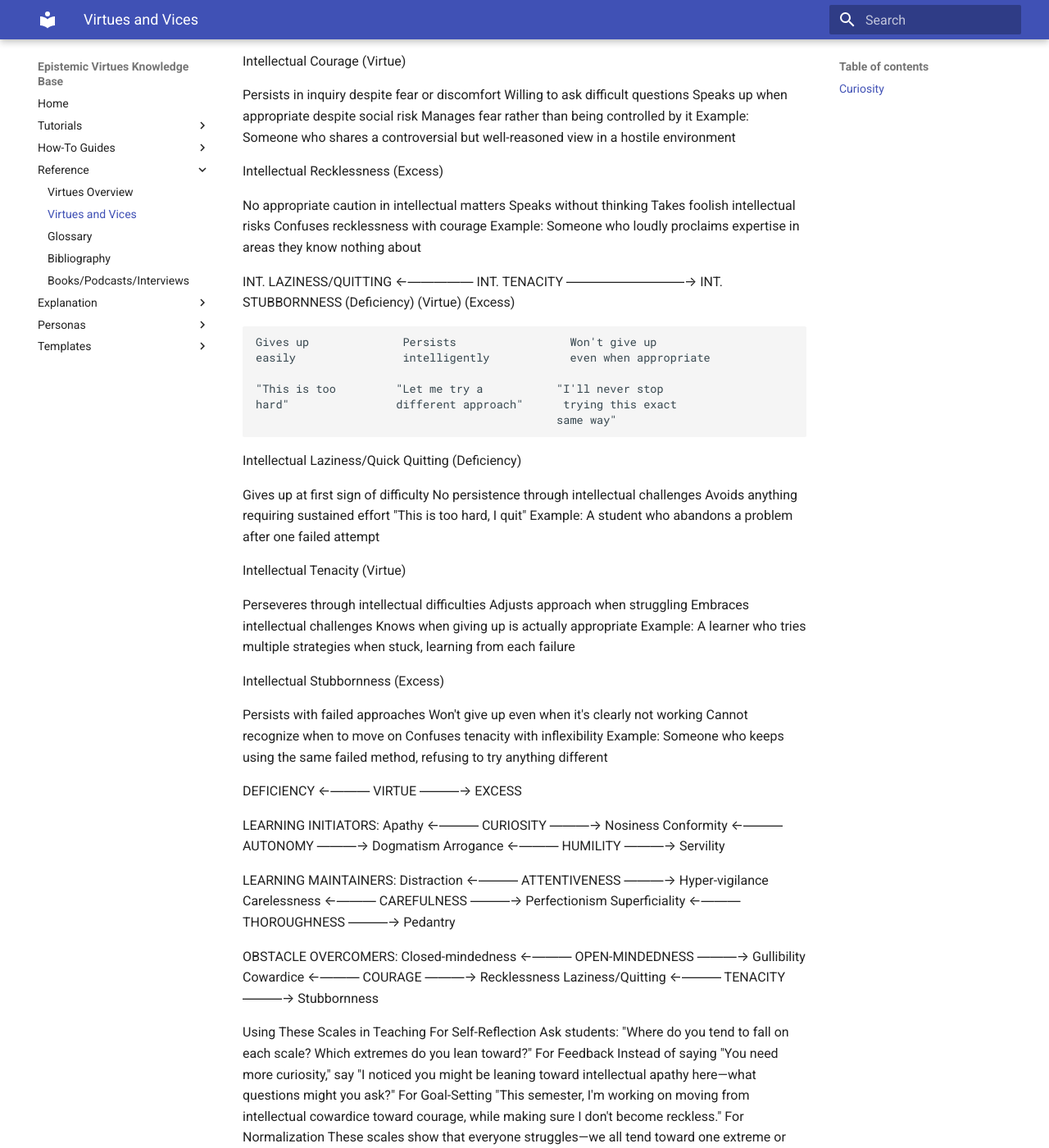
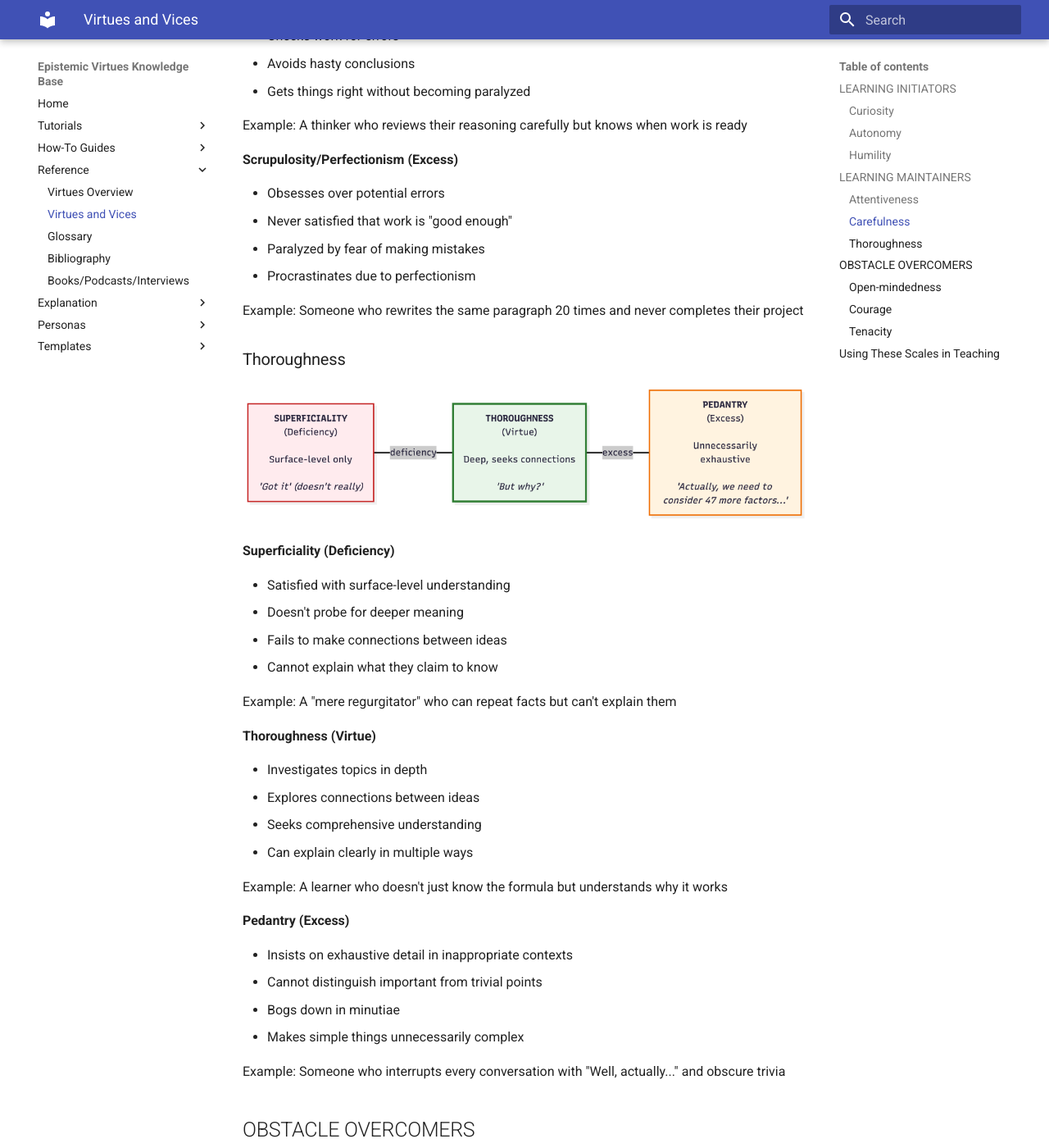
Before and after one commit to noanma/Epistemic-Virtues-KB, an MkDocs documentation site: the page built from docs/reference/virtues-vices.md, in a window 1280 px wide and 1400 px high, scrolled down 4910 px. Shown: the whole window at 82% size. Built offline with MkDocs 1.6.1 and Material for MkDocs 9.7.7, drawn with Linux system fonts in a browser that asks for light colours; some of the changed text lies outside the part shown.

Commit message:
Cleaned up vices

```diff
--- a/docs/reference/virtues-vices.md
+++ b/docs/reference/virtues-vices.md
@@ -1,321 +1,312 @@
 # Deficiency / Virtue / Excess
 
-This article presents each intellectual virtue
+**Understanding Intellectual Virtues Through Balance**
 
-## Curiosity
+Intellectual virtues exist on a spectrum. This framework, rooted in Aristotelian virtue ethics, helps us understand that virtues represent a balanced middle ground between two extremes: deficiency (too little) and excess (too much).
+
+## LEARNING INITIATORS
+
+### Curiosity
 
 ![Curiosity](../images/curiosity_vices.png)
 
-Intellectual Apathy (Deficiency)
+**Apathy (Deficiency)**
 
-Shows no interest in learning or understanding
-Asks no questions, even when confused
-Treats learning as a chore
-"Whatever, I don't really care"
+- Shows no interest in learning or understanding
+- Asks no questions, even when confused
+- Treats learning as a chore
+- "Whatever, I don't really care"
+
 Example: A student who never wonders about anything beyond what's required for a grade
 
-Curiosity (Virtue)
+**Curiosity (Virtue)**
 
-Asks thoughtful, well-timed questions
-Driven by genuine desire to understand
-Knows when to stop asking questions
-Pursues worthwhile subjects, not trivial matters
+- Asks thoughtful, well-timed questions
+- Driven by genuine desire to understand
+- Knows when to stop asking questions
+- Pursues worthwhile subjects, not trivial matters
+
 Example: A learner who asks "Why does this work this way?" and follows up with deeper questions
 
-Intellectual Nosiness (Excess)
+**Nosiness (Excess)**
 
-Asks questions that invade privacy or boundaries
-Pursues trivial or salacious information
-Questions relentlessly without regard for context
-Driven by gossip rather than genuine understanding
+- Asks questions that invade privacy or boundaries
+- Pursues trivial or salacious information
+- Questions relentlessly without regard for context
+- Driven by gossip rather than genuine understanding
+
 Example: Someone who constantly asks "How much did that cost?" or pries into personal matters
+
+### Autonomy
 
 ![Autonomy](../images/autonomy_vices.png)
 
-Intellectual Conformity/Dependence (Deficiency)
+**Conformity/Dependence (Deficiency)**
 
-Cannot form independent judgments
-Simply mirrors others' beliefs
-Constantly asks "What should I think about this?"
-Lacks confidence in own reasoning
+- Cannot form independent judgments
+- Simply mirrors others' beliefs
+- Constantly asks "What should I think about this?"
+- Lacks confidence in own reasoning
+
 Example: A person who changes their opinion based on whoever spoke last
 
-Intellectual Autonomy (Virtue)
+**Autonomy (Virtue)**
 
-Forms own judgments and conclusions
-Uses evidence and reasoning independently
-Remains appropriately responsive to expert guidance
-Balances independence with openness to input
+- Forms own judgments and conclusions
+- Uses evidence and reasoning independently
+- Remains appropriately responsive to expert guidance
+- Balances independence with openness to input
+
 Example: A thinker who develops their own perspective but welcomes critique and evidence
 
-Intellectual Dogmatism (Excess)
+**Dogmatism (Excess)**
 
-Refuses to consider others' input or expertise
-Overly confident in own reasoning
-Believes they can figure everything out alone
-Dismisses legitimate authority or expertise
+- Refuses to consider others' input or expertise
+- Overly confident in own reasoning
+- Believes they can figure everything out alone
+- Dismisses legitimate authority or expertise
+
 Example: Someone who rejects expert scientific consensus because "I've done my own research"
+
+### Humility
 
 ![Humility](../images/humility_vices.png)
 
-Intellectual Arrogance (Deficiency)
+**Arrogance (Deficiency)**
 
-Refuses to admit limitations or mistakes
-Defensive when errors are pointed out
-Believes oneself intellectually superior
-Obsessed with appearing smart
+- Refuses to admit limitations or mistakes
+- Defensive when errors are pointed out
+- Believes oneself intellectually superior
+- Obsessed with appearing smart
+
 Example: A person who can never say "I don't know" and makes up answers instead
 
-Intellectual Humility (Virtue)
+**Humility (Virtue)**
 
-Aware of and accepts own intellectual limitations
-Admits mistakes without shame
-Open to learning from others
-Neither hides nor obsesses over limitations
+- Aware of and accepts own intellectual limitations
+- Admits mistakes without shame
+- Open to learning from others
+- Neither hides nor obsesses over limitations
+
 Example: A learner who can say "I made a mistake there, thanks for pointing it out"
 
-Intellectual Servility/Self-Denigration (Excess)
+**Servility/Self-Denigration (Excess)**
 
-Constantly focuses on own limitations
-Assumes oneself less capable than one is
-Defers excessively to others
-"I'm not smart enough to understand this"
+- Constantly focuses on own limitations
+- Assumes oneself less capable than one is
+- Defers excessively to others
+- "I'm not smart enough to understand this"
+
 Example: A competent student who constantly says "I'm terrible at this" despite evidence otherwise
 
 
-INT. DISTRACTION ←―――――――― ATTENTIVENESS ―――――――――→ HYPER-VIGILANCE/OBSESSIVENESS
-    (Deficiency)             (Virtue)                 (Excess)
+## LEARNING MAINTAINERS
 
-    Mind constantly         Mentally present,         Unable to shift
-    elsewhere              focused                   attention
+### Attentiveness
 
-    "Wait, what?"          "I'm paying              "I can't stop
-                          attention"                thinking about this"
+![Attentiveness](../images/attentiveness_vices.png)
+
+**Distraction (Deficiency)**
+
+- Mind constantly wanders
+- Not mentally present during learning
+- Easily pulled away by any distraction
+- Misses important details and connections
+
+Example: A student who can't recall what was just discussed because they were thinking about other things
+
+**Attentiveness (Virtue)**
+
+- Mentally present and focused
+- Notices important details
+- Can concentrate on essential matters
+- Knows when to shift attention appropriately
+
+Example: A learner who is fully engaged in the moment, notices subtle patterns and connections
+
+**Hyper-vigilance/Obsessiveness (Excess)**
+
+- Cannot stop focusing on a single thing
+- Notices everything, unable to filter what's important
+- Gets stuck on irrelevant details
+- Paralyzed by overthinking
+
+Example: Someone who fixates on one minor error and can't move forward with their work
+
+### Carefulness
+
+![Carefulness](../images/carefulness_vices.png)
+
+**Carelessness (Deficiency)**
+
+- Makes avoidable errors through sloppiness
+- Doesn't check work for mistakes
+- Rushes to conclusions
+- "Good enough" mentality without pursuing accuracy
+
+Example: A student who submits work without proofreading, filled with obvious errors
+
+**Carefulness (Virtue)**
+
+- Strives for accuracy and precision
+- Checks work for errors
+- Avoids hasty conclusions
+- Gets things right without becoming paralyzed
+
+Example: A thinker who reviews their reasoning carefully but knows when work is ready
+
+**Scrupulosity/Perfectionism (Excess)**
+
+- Obsesses over potential errors
+- Never satisfied that work is "good enough"
+- Paralyzed by fear of making mistakes
+- Procrastinates due to perfectionism
+
+Example: Someone who rewrites the same paragraph 20 times and never completes their project
+
+### Thoroughness
+
+![Thoroughness](../images/thoroughness_vices.png)
+
+**Superficiality (Deficiency)**
+
+- Satisfied with surface-level understanding
+- Doesn't probe for deeper meaning
+- Fails to make connections between ideas
+- Cannot explain what they claim to know
+
+Example: A "mere regurgitator" who can repeat facts but can't explain them
+
+**Thoroughness (Virtue)**
+
+- Investigates topics in depth
+- Explores connections between ideas
+- Seeks comprehensive understanding
+- Can explain clearly in multiple ways
+
+Example: A learner who doesn't just know the formula but understands why it works
+
+**Pedantry (Excess)**
+
+- Insists on exhaustive detail in inappropriate contexts
+- Cannot distinguish important from trivial points
+- Bogs down in minutiae
+- Makes simple things unnecessarily complex
+
+Example: Someone who interrupts every conversation with "Well, actually..." and obscure trivia
 
 
-Intellectual Distraction (Deficiency)
+## OBSTACLE OVERCOMERS
 
-Mind constantly wanders
-Not mentally present during learning
-Easily pulled away by any distraction
-Misses important details and connections
-Example: A student who can't recall what was just discussed because they were thinking about other things
+### Open-mindedness
 
-Attentiveness (Virtue)
+![Open-mindedness](../images/open-mindedness_vices.png)
 
-Mentally present and focused
-Notices important details
-Can concentrate on essential matters
-Knows when to shift attention appropriately
-Example: A learner who is fully engaged in the moment, notices subtle patterns and connections
+**Closed-Mindedness (Deficiency)**
 
-Hyper-vigilance/Obsessiveness (Excess)
+- Refuses to consider alternative viewpoints
+- Rigid, inflexible thinking
+- Dismisses opposing views without consideration
+- "I've made up my mind, don't confuse me with facts"
 
-Cannot stop focusing on a single thing
-Notices everything, unable to filter what's important
-Gets stuck on irrelevant details
-Paralyzed by overthinking
-Example: Someone who fixates on one minor error and can't move forward with their work
+Example: Someone who won't even listen to perspectives that differ from their own
+
+**Open-Mindedness (Virtue)**
+
+- Willing to consider alternative perspectives fairly
+- Can switch viewpoints while maintaining own convictions
+- Gives opposing views honest hearing
+- Knows when to stop considering alternatives
+
+Example: A thinker who seriously engages with views they disagree with before deciding
+
+**Gullibility (Excess)**
+
+- Accepts any claim without critical evaluation
+- No stable convictions
+- Cannot distinguish credible from incredible sources
+- Changes mind based on whoever spoke last
+
+Example: Someone who believes every conspiracy theory they encounter because they're "open-minded"
+
+### Courage
+
+![Courage](../images/courage_vices.png)
+
+**Cowardice (Deficiency)**
+
+- Paralyzed by fear in intellectual contexts
+- Won't speak up even when having valuable insights
+- Avoids intellectual risks at all costs
+- Silenced by fear of being wrong or looking foolish
+
+Example: A student who never raises their hand despite having thoughtful questions
+
+**Courage (Virtue)**
+
+- Persists in inquiry despite fear or discomfort
+- Willing to ask difficult questions
+- Speaks up when appropriate despite social risk
+- Manages fear rather than being controlled by it
+
+Example: Someone who shares a controversial but well-reasoned view in a hostile environment
+
+**Recklessness (Excess)**
+
+- No appropriate caution in intellectual matters
+- Speaks without thinking
+- Takes foolish intellectual risks
+- Confuses recklessness with courage
+
+Example: Someone who loudly proclaims expertise in areas they know nothing about
+
+### Tenacity
+
+![Tenacity](../images/tenacity_vices.png)
+
+**Laziness/Quick Quitting (Deficiency)**
+
+- Gives up at first sign of difficulty
+- No persistence through intellectual challenges
+- Avoids anything requiring sustained effort
+- "This is too hard, I quit"
+
+Example: A student who abandons a problem after one failed attempt
+
+**Tenacity (Virtue)**
+
+- Perseveres through intellectual difficulties
+- Adjusts approach when struggling
+- Embraces intellectual challenges
+- Knows when giving up is actually appropriate
+
+Example: A learner who tries multiple strategies when stuck, learning from each failure
+
+**Stubbornness (Excess)**
+
+- Persists with failed approaches
+- Won't give up even when it's clearly not working
+- Cannot recognize when to move on
+- Confuses tenacity with inflexibility
+
+Example: Someone who keeps using the same failed method, refusing to try anything different
 
 
+## Using These Scales in Teaching
 
-INT. CARELESSNESS ←―――――――― INT. CAREFULNESS   ―――――――――→ INT. SCRUPULOSITY/PERFECTIONISM
-    (Deficiency)            (Virtue)                  (Excess)
+**For Self-Reflection**
 
-    Sloppy,                Accurate,                 Paralyzed by
-    hasty                  precise                   fear of error
-
-    "Good enough"          "Let me check            "It's never
-                          this"                     perfect enough"
-
-Intellectual Carelessness (Deficiency)
-
-Makes avoidable errors through sloppiness
-Doesn't check work for mistakes
-Rushes to conclusions
-"Good enough" mentality without pursuing accuracy
-Example: A student who submits work without proofreading, filled with obvious errors
-
-Intellectual Carefulness (Virtue)
-
-Strives for accuracy and precision
-Checks work for errors
-Avoids hasty conclusions
-Gets things right without becoming paralyzed
-Example: A thinker who reviews their reasoning carefully but knows when work is ready
-
-Intellectual Scrupulosity/Perfectionism (Excess)
-
-Obsesses over potential errors
-Never satisfied that work is "good enough"
-Paralyzed by fear of making mistakes
-Procrastinates due to perfectionism
-Example: Someone who rewrites the same paragraph 20 times and never completes their project
+Ask students: "Where do you tend to fall on each scale? Which extremes do you lean toward?"
 
 
-INT. SUPERFICIALITY ←――――――――  INT. THOROUGHNESS  ―――――――――→ INT.  PEDANTRY
-    (Deficiency)            (Virtue)                 (Excess)
+**For Feedback**
 
-    Surface-level          Deep, seeks              Unnecessarily
-    only                   connections              exhaustive
+Instead of saying "You need more curiosity," say "I noticed you might be leaning toward intellectual apathy here—what questions might you ask?"
 
-    "Got it"              "But why?"               "Actually, we need
-    (doesn't really)                               to consider 47
-                                                   more factors..."
+**For Goal-Setting**
 
+"This semester, I'm working on moving from intellectual cowardice toward courage, while making sure I don't become reckless."
 
-Intellectual Superficiality (Deficiency)
+**or Normalization**
 
-Satisfied with surface-level understanding
-Doesn't probe for deeper meaning
-Fails to make connections between ideas
-Cannot explain what they claim to know
-Example: A "mere regurgitator" who can repeat facts but can't explain them
-
-Intellectual Thoroughness (Virtue)
-
-Investigates topics in depth
-Explores connections between ideas
-Seeks comprehensive understanding
-Can explain clearly in multiple ways
-Example: A learner who doesn't just know the formula but understands why it works
-
-Intellectual Pedantry (Excess)
-
-Insists on exhaustive detail in inappropriate contexts
-Cannot distinguish important from trivial points
-Bogs down in minutiae
-Makes simple things unnecessarily complex
-Example: Someone who interrupts every conversation with "Well, actually..." and obscure trivia
-
-INT. CLOSED-MINDEDNESS ←――――― OPEN-MINDEDNESS   ―――――――→ INT. GULLIBILITY
-    (Deficiency)             (Virtue)                (Excess)
-
-    Rigid,                 Considers                Uncritical,
-    dogmatic               alternatives             accepts anything
-
-    "I'm right,           "Let me consider         "Sure, that
-    period"               your perspective"        sounds right"
-
-Intellectual Closed-Mindedness (Deficiency)
-
-Refuses to consider alternative viewpoints
-Rigid, inflexible thinking
-Dismisses opposing views without consideration
-"I've made up my mind, don't confuse me with facts"
-Example: Someone who won't even listen to perspectives that differ from their own
-
-Open-Mindedness (Virtue)
-
-Willing to consider alternative perspectives fairly
-Can switch viewpoints while maintaining own convictions
-Gives opposing views honest hearing
-Knows when to stop considering alternatives
-Example: A thinker who seriously engages with views they disagree with before deciding
-
-Intellectual Gullibility (Excess)
-
-Accepts any claim without critical evaluation
-No stable convictions
-Cannot distinguish credible from incredible sources
-Changes mind based on whoever spoke last
-Example: Someone who believes every conspiracy theory they encounter because they're "open-minded"
-
-
-INT. COWARDICE ←―――――――――― INT. COURAGE ―――――――――→ INT. RECKLESSNESS
-    (Deficiency)            (Virtue)                 (Excess)
-
-    Fear prevents         Persists despite         No regard for
-    learning              fear                     genuine risks
-
-    "I can't            "This is scary,          "Hold my beer,
-    speak up"           but important"           watch this"
-
-
-Intellectual Cowardice (Deficiency)
-
-Paralyzed by fear in intellectual contexts
-Won't speak up even when having valuable insights
-Avoids intellectual risks at all costs
-Silenced by fear of being wrong or looking foolish
-Example: A student who never raises their hand despite having thoughtful questions
-
-Intellectual Courage (Virtue)
-
-Persists in inquiry despite fear or discomfort
-Willing to ask difficult questions
-Speaks up when appropriate despite social risk
-Manages fear rather than being controlled by it
-Example: Someone who shares a controversial but well-reasoned view in a hostile environment
-
-Intellectual Recklessness (Excess)
-
-No appropriate caution in intellectual matters
-Speaks without thinking
-Takes foolish intellectual risks
-Confuses recklessness with courage
-Example: Someone who loudly proclaims expertise in areas they know nothing about
-
-
-INT. LAZINESS/QUITTING ←――――― INT. TENACITY ―――――――――→ INT. STUBBORNNESS
-    (Deficiency)            (Virtue)                 (Excess)
-
-    Gives up              Persists                 Won't give up
-    easily                intelligently            even when appropriate
-
-    "This is too         "Let me try a           "I'll never stop
-    hard"                different approach"      trying this exact
-                                                 same way"
-
-
-Intellectual Laziness/Quick Quitting (Deficiency)
-
-Gives up at first sign of difficulty
-No persistence through intellectual challenges
-Avoids anything requiring sustained effort
-"This is too hard, I quit"
-Example: A student who abandons a problem after one failed attempt
-
-Intellectual Tenacity (Virtue)
-
-Perseveres through intellectual difficulties
-Adjusts approach when struggling
-Embraces intellectual challenges
-Knows when giving up is actually appropriate
-Example: A learner who tries multiple strategies when stuck, learning from each failure
-
-Intellectual Stubbornness (Excess)
-
-Persists with failed approaches
-Won't give up even when it's clearly not working
-Cannot recognize when to move on
-Confuses tenacity with inflexibility
-Example: Someone who keeps using the same failed method, refusing to try anything different
-
-DEFICIENCY ←――― VIRTUE ―――→ EXCESS
-
-LEARNING INITIATORS:
-Apathy              ←――― CURIOSITY ―――→              Nosiness
-Conformity          ←――― AUTONOMY ―――→               Dogmatism
-Arrogance           ←――― HUMILITY ―――→               Servility
-
-LEARNING MAINTAINERS:
-Distraction         ←――― ATTENTIVENESS ―――→          Hyper-vigilance
-Carelessness        ←――― CAREFULNESS ―――→            Perfectionism
-Superficiality      ←――― THOROUGHNESS ―――→           Pedantry
-
-OBSTACLE OVERCOMERS:
-Closed-mindedness   ←――― OPEN-MINDEDNESS ―――→        Gullibility
-Cowardice           ←――― COURAGE ―――→                Recklessness
-Laziness/Quitting   ←――― TENACITY ―――→               Stubbornness
-
-
-Using These Scales in Teaching
-For Self-Reflection
-Ask students: "Where do you tend to fall on each scale? Which extremes do you lean toward?"
-For Feedback
-Instead of saying "You need more curiosity," say "I noticed you might be leaning toward intellectual apathy here—what questions might you ask?"
-For Goal-Setting
-"This semester, I'm working on moving from intellectual cowardice toward courage, while making sure I don't become reckless."
-For Normalization
 These scales show that everyone struggles—we all tend toward one extreme or another at different times. The virtue is the ongoing practice of finding balance.
```
Also changed, not shown: docs/images/attentiveness_vices.png (added), docs/images/carefulness_vices.png (added), docs/images/courage_vices.png (added), docs/images/open-mindedness_vices.png (added), docs/images/tenacity_vices.png (added), docs/images/thoroughness_vices.png (added), 2 other files.
